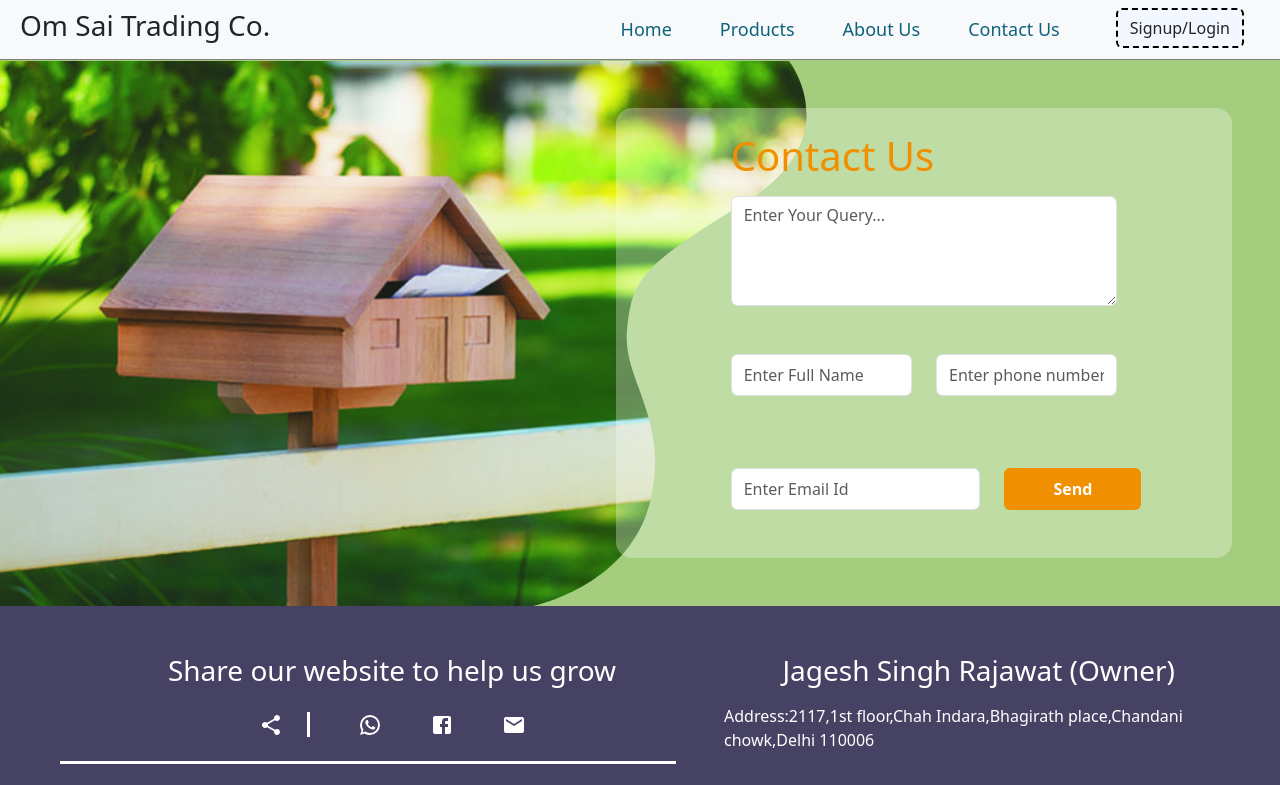
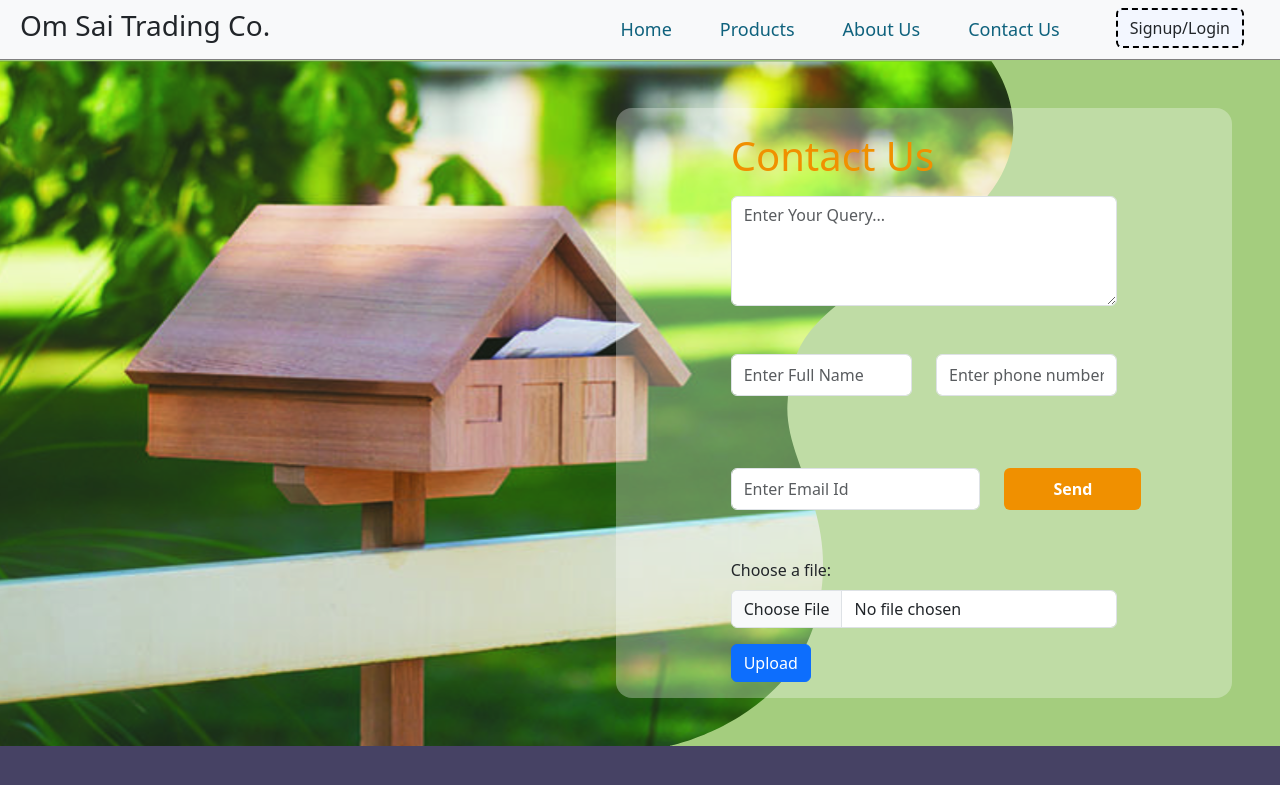
Before and after one commit to Shubham942003/OM-Sai-Trading, a React (Create React App) app: page /contactus in a window 1280 px wide. Shown: the top 785 px of the page. Built offline with nearby package versions, Linux system fonts and the light colour scheme.

Commit message:
Update configuration files with new staging URL

```diff
--- a/src/Components/ContactForm.js
+++ b/src/Components/ContactForm.js
@@ -1,22 +1,21 @@
 import '../Components/Style-ContactForm.css';
-import React, {useState} from 'react';
+import React, { useState } from 'react';
 import AOS from "aos";
 import "aos/dist/aos.css";
 
 {/*Contact Us Form*/ }
 
 
-const ContactForm = ()=> {
+const ContactForm = () => {
   const [query, setQuery] = useState("");
   const [email, setEmail] = useState("");
   const [phonenumber, setPhonenumber] = useState("");
-  const [name,setName] = useState("");
+  const [name, setName] = useState("");
 
-  const handleContact= (e) =>
-  {
+  const handleContact = (e) => {
     e.preventDefault();
     alert("Form Submitted");
-    console.log("\n Query: "+query+"\n email: "+email+"\n phonenumber: "+phonenumber+"\n name: "+name);
+    console.log("\n Query: " + query + "\n email: " + email + "\n phonenumber: " + phonenumber + "\n name: " + name);
     setQuery("");
     setEmail("");
     setPhonenumber("");
@@ -31,7 +30,7 @@ const ContactForm = ()=> {
         <div className="row d-flex justify-content-center">
           <div className="col-8 contact-form-bg my-5 rounded-4" data-aos="zoom-in-up" data-aos-duration="1500">
             <div className="row d-flex justify-content-center">
-            <div className="col-8">
+              <div className="col-md-8">
                 <div className="mt-4 mb-3">
                   <h1 className="contact-textcolor">Contact Us</h1>
                 </div>
@@ -47,22 +46,27 @@ const ContactForm = ()=> {
                   <div className="row">
                     <div className="col-md-6 my-md-5 mt-4 ">
                       <div className="input-group">
-                      <input type="text" className="form-control form-name py-2" placeholder="Enter Full Name" value={name} onChange={(e) => setName(e.target.value)}/>
+                        <input type="text" className="form-control form-name py-2" placeholder="Enter Full Name" value={name} onChange={(e) => setName(e.target.value)} />
                       </div>
                     </div>
                     <div className="col-md-6 my-md-5 mt-4">
                       <div className="input-group">
-                      <input type="tel" className="form-control py-2" id="phoneNumber" placeholder="Enter phone number" pattern="[0-9]{10}" required value={phonenumber} onChange={(e) => setPhonenumber(e.target.value)}/>
+                        <input type="tel" className="form-control py-2" id="phoneNumber" placeholder="Enter phone number" pattern="[0-9]{10}" required value={phonenumber} onChange={(e) => setPhonenumber(e.target.value)} />
                       </div>
                     </div>
                   </div>
 
                   <div className="row">
                     <div className="col-md-8 mb-md-5 mt-4">
-                    <input type="email" className="form-control py-2" id="colFormLabel" placeholder="Enter Email Id" value={email} onChange={(e) => setEmail(e.target.value)}/>
+                      <input type="email" className="form-control py-2" id="colFormLabel" placeholder="Enter Email Id" value={email} onChange={(e) => setEmail(e.target.value)} />
                     </div>
                     <div className="col-md-4 my-4">
                       <button className="btn send-btn px-5 text-white py-2" type="submit"><strong>Send</strong></button>
+                    </div>
+                    <div class="mb-3">
+                      <label for="fileInput" class="form-label">Choose a file:</label>
+                      <input type="file" class="form-control mb-3" id="fileInput" name="file"/>
+                      <button type="submit" class="btn btn-primary">Upload</button>
                     </div>
                   </div>
                 </form>
--- a/src/Components/ContactForm2.js
+++ b/src/Components/ContactForm2.js
@@ -4,7 +4,6 @@ import Header from "./Header.js";
 import Footer from "./Footer.js";
 import AOS from "aos";
 import "aos/dist/aos.css";
-import axios from "axios";
 
 const ContactForm2 = () => {
 
@@ -13,18 +12,16 @@ const ContactForm2 = () => {
   const [phonenumber, setPhonenumber] = useState("");
   const [name,setName] = useState("");
 
-  const handleContact= async(e) =>
+  const handleContact= (e) =>
   {
     e.preventDefault();
     alert("Form Submitted");
-    const response = await axios.post("/adduser",{query,email,phonenumber,name});
-    console.log(response);
+    console.log("\n Query: "+query+"\n email: "+email+"\n phonenumber: "+phonenumber+"\n name: "+name);
     setQuery("");
     setEmail("");
     setPhonenumber("");
     setName("");
   }
-
 
   AOS.init();
     return (
@@ -70,6 +67,11 @@ const ContactForm2 = () => {
                     <div className="col-md-4 my-4">
                       <button className="btn send-btn px-5 text-white py-2" type="submit"><strong>Send</strong></button>
                     </div>
+                    <div class="mb-3">
+                      <label for="fileInput" class="form-label">Choose a file:</label>
+                      <input type="file" class="form-control mb-3" id="fileInput" name="file"/>
+                      <button type="submit" class="btn btn-primary">Upload</button>
+                    </div>
                   </div>
                 </form>
               </div>
```
Lines whose indentation alone changed are shown as unchanged.
